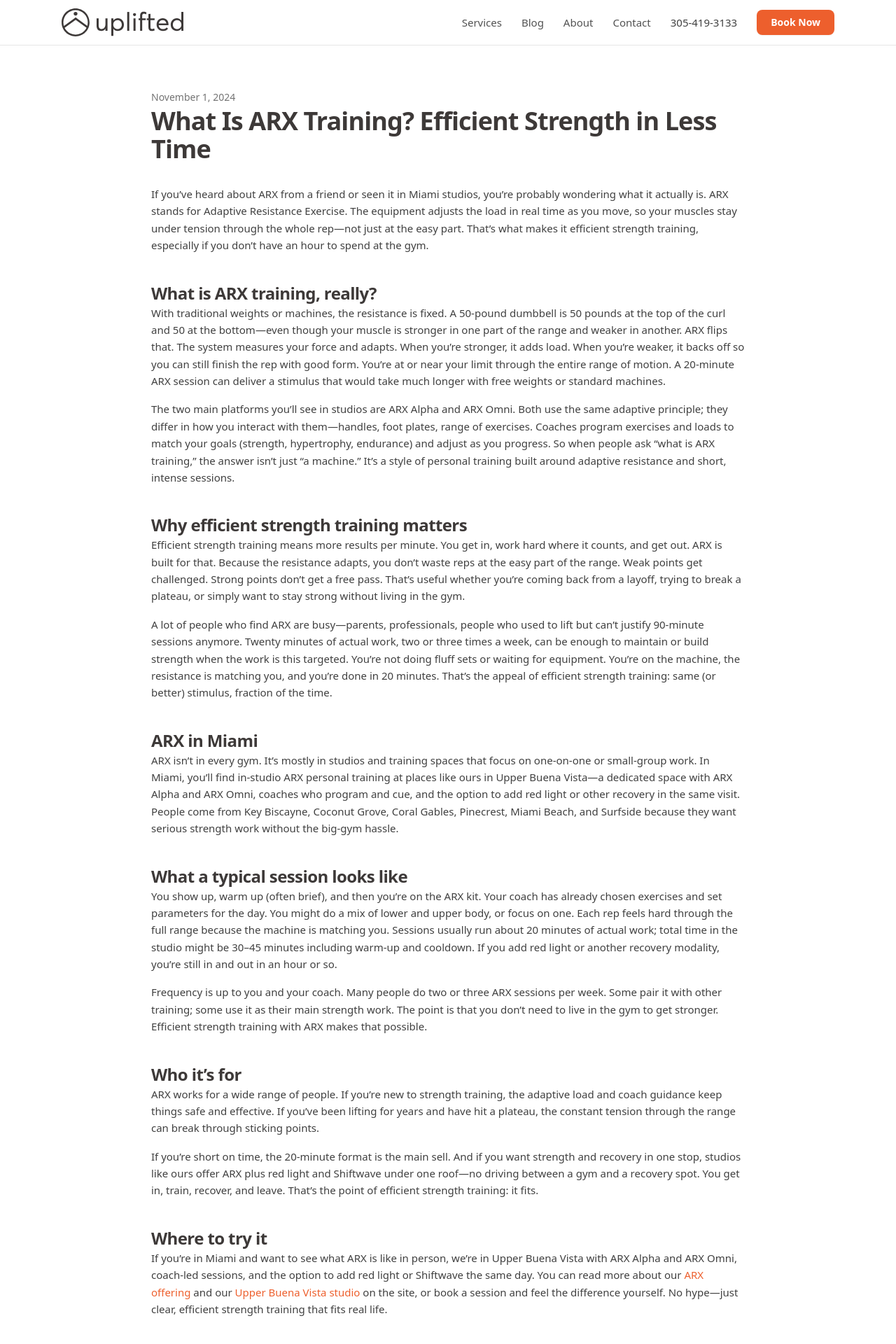
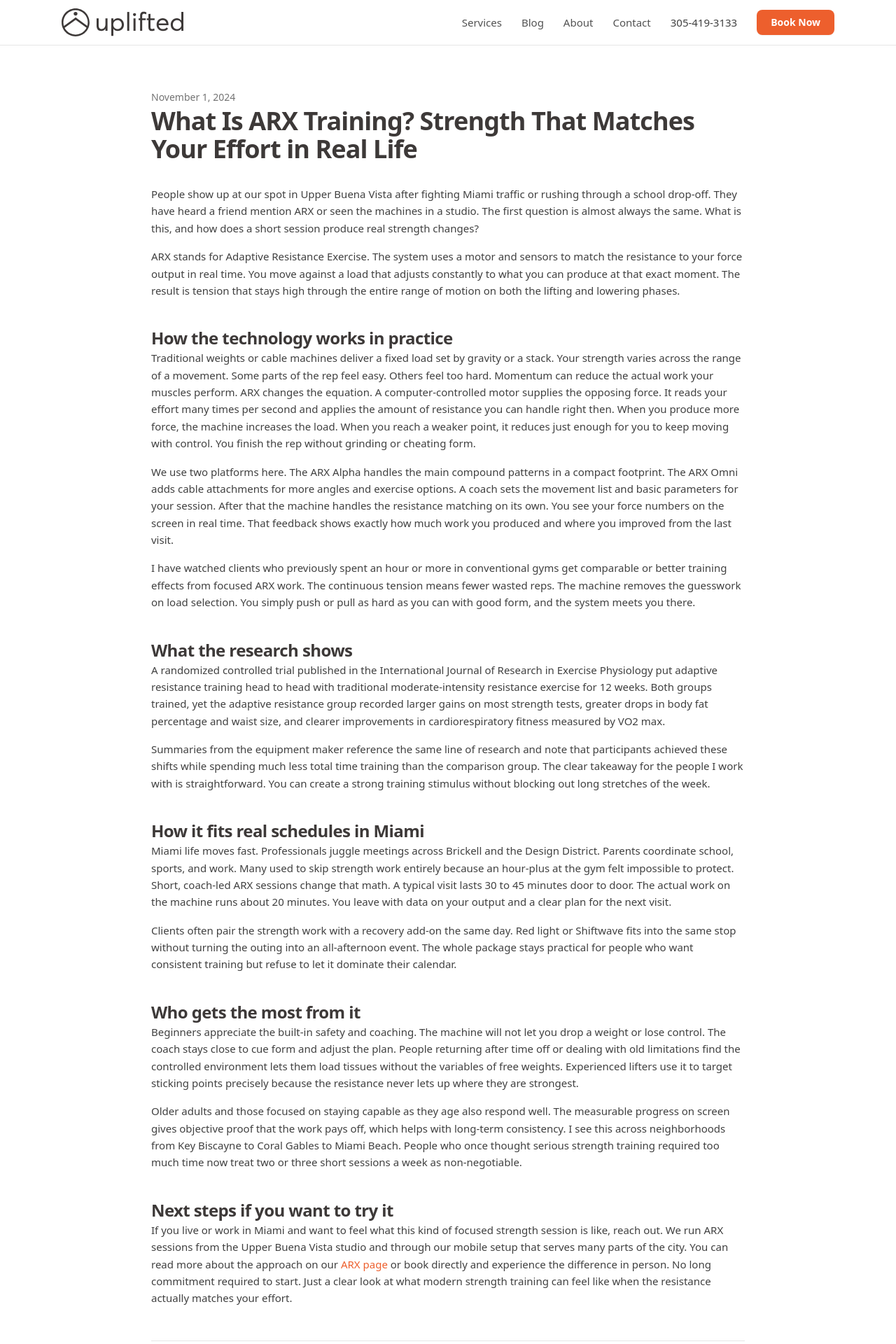
Before and after one commit to upliftedmethod/upliftedmethod-website, a Next.js app: page /blog/what-is-arx-training in a window 1280 px wide. Shown: the top 1920 px of the page at 70% size. Built offline with nearby package versions, Linux system fonts and the light colour scheme.

Commit message:
Rewrite Post #1: What Is ARX Training? Strength That Matches Your Effort in Real Life — practitioner voice, mechanism depth, cited RCT, Miami client context, removed banned language

```diff
--- a/app/blog/_posts/WhatIsARX.tsx
+++ b/app/blog/_posts/WhatIsARX.tsx
@@ -1,58 +1,62 @@
 import Link from "next/link";
 
 /**
- * Post: What Is ARX Training? Efficient Strength in Less Time
+ * Post: What Is ARX Training? Strength That Matches Your Effort in Real Life
  */
 export default function WhatIsARXBody() {
   return (
     <div className="prose-custom">
       <p>
-        If you’ve heard about ARX from a friend or seen it in Miami studios, you’re probably wondering what it actually is. ARX stands for Adaptive Resistance Exercise. The equipment adjusts the load in real time as you move, so your muscles stay under tension through the whole rep—not just at the easy part. That’s what makes it efficient strength training, especially if you don’t have an hour to spend at the gym.
-      </p>
-
-      <h2>What is ARX training, really?</h2>
-      <p>
-        With traditional weights or machines, the resistance is fixed. A 50-pound dumbbell is 50 pounds at the top of the curl and 50 at the bottom—even though your muscle is stronger in one part of the range and weaker in another. ARX flips that. The system measures your force and adapts. When you’re stronger, it adds load. When you’re weaker, it backs off so you can still finish the rep with good form. You’re at or near your limit through the entire range of motion. A 20-minute ARX session can deliver a stimulus that would take much longer with free weights or standard machines.
+        People show up at our spot in Upper Buena Vista after fighting Miami traffic or rushing through a school drop-off. They have heard a friend mention ARX or seen the machines in a studio. The first question is almost always the same. What is this, and how does a short session produce real strength changes?
       </p>
 
       <p>
-        The two main platforms you’ll see in studios are ARX Alpha and ARX Omni. Both use the same adaptive principle; they differ in how you interact with them—handles, foot plates, range of exercises. Coaches program exercises and loads to match your goals (strength, hypertrophy, endurance) and adjust as you progress. So when people ask “what is ARX training,” the answer isn’t just “a machine.” It’s a style of personal training built around adaptive resistance and short, intense sessions.
+        ARX stands for Adaptive Resistance Exercise. The system uses a motor and sensors to match the resistance to your force output in real time. You move against a load that adjusts constantly to what you can produce at that exact moment. The result is tension that stays high through the entire range of motion on both the lifting and lowering phases.
       </p>
 
-      <h2>Why efficient strength training matters</h2>
+      <h2>How the technology works in practice</h2>
       <p>
-        Efficient strength training means more results per minute. You get in, work hard where it counts, and get out. ARX is built for that. Because the resistance adapts, you don’t waste reps at the easy part of the range. Weak points get challenged. Strong points don’t get a free pass. That’s useful whether you’re coming back from a layoff, trying to break a plateau, or simply want to stay strong without living in the gym.
+        Traditional weights or cable machines deliver a fixed load set by gravity or a stack. Your strength varies across the range of a movement. Some parts of the rep feel easy. Others feel too hard. Momentum can reduce the actual work your muscles perform. ARX changes the equation. A computer-controlled motor supplies the opposing force. It reads your effort many times per second and applies the amount of resistance you can handle right then. When you produce more force, the machine increases the load. When you reach a weaker point, it reduces just enough for you to keep moving with control. You finish the rep without grinding or cheating form.
       </p>
 
       <p>
-        A lot of people who find ARX are busy—parents, professionals, people who used to lift but can’t justify 90-minute sessions anymore. Twenty minutes of actual work, two or three times a week, can be enough to maintain or build strength when the work is this targeted. You’re not doing fluff sets or waiting for equipment. You’re on the machine, the resistance is matching you, and you’re done in 20 minutes. That’s the appeal of efficient strength training: same (or better) stimulus, fraction of the time.
-      </p>
-
-      <h2>ARX in Miami</h2>
-      <p>
-        ARX isn’t in every gym. It’s mostly in studios and training spaces that focus on one-on-one or small-group work. In Miami, you’ll find in-studio ARX personal training at places like ours in Upper Buena Vista—a dedicated space with ARX Alpha and ARX Omni, coaches who program and cue, and the option to add red light or other recovery in the same visit. People come from Key Biscayne, Coconut Grove, Coral Gables, Pinecrest, Miami Beach, and Surfside because they want serious strength work without the big-gym hassle.
-      </p>
-
-      <h2>What a typical session looks like</h2>
-      <p>
-        You show up, warm up (often brief), and then you’re on the ARX kit. Your coach has already chosen exercises and set parameters for the day. You might do a mix of lower and upper body, or focus on one. Each rep feels hard through the full range because the machine is matching you. Sessions usually run about 20 minutes of actual work; total time in the studio might be 30–45 minutes including warm-up and cooldown. If you add red light or another recovery modality, you’re still in and out in an hour or so.
+        We use two platforms here. The ARX Alpha handles the main compound patterns in a compact footprint. The ARX Omni adds cable attachments for more angles and exercise options. A coach sets the movement list and basic parameters for your session. After that the machine handles the resistance matching on its own. You see your force numbers on the screen in real time. That feedback shows exactly how much work you produced and where you improved from the last visit.
       </p>
 
       <p>
-        Frequency is up to you and your coach. Many people do two or three ARX sessions per week. Some pair it with other training; some use it as their main strength work. The point is that you don’t need to live in the gym to get stronger. Efficient strength training with ARX makes that possible.
+        I have watched clients who previously spent an hour or more in conventional gyms get comparable or better training effects from focused ARX work. The continuous tension means fewer wasted reps. The machine removes the guesswork on load selection. You simply push or pull as hard as you can with good form, and the system meets you there.
       </p>
 
-      <h2>Who it’s for</h2>
+      <h2>What the research shows</h2>
       <p>
-        ARX works for a wide range of people. If you’re new to strength training, the adaptive load and coach guidance keep things safe and effective. If you’ve been lifting for years and have hit a plateau, the constant tension through the range can break through sticking points.
-      </p>
-      <p>
-        If you’re short on time, the 20-minute format is the main sell. And if you want strength and recovery in one stop, studios like ours offer ARX plus red light and Shiftwave under one roof—no driving between a gym and a recovery spot. You get in, train, recover, and leave. That’s the point of efficient strength training: it fits.
+        A randomized controlled trial published in the International Journal of Research in Exercise Physiology put adaptive resistance training head to head with traditional moderate-intensity resistance exercise for 12 weeks. Both groups trained, yet the adaptive resistance group recorded larger gains on most strength tests, greater drops in body fat percentage and waist size, and clearer improvements in cardiorespiratory fitness measured by VO2 max.
       </p>
 
-      <h2>Where to try it</h2>
       <p>
-        If you’re in Miami and want to see what ARX is like in person, we’re in Upper Buena Vista with ARX Alpha and ARX Omni, coach-led sessions, and the option to add red light or Shiftwave the same day. You can read more about our <Link href="/arx" className="font-medium text-primary hover:underline">ARX offering</Link> and our <Link href="/locations/fl/miami/upper-buena-vista" className="font-medium text-primary hover:underline">Upper Buena Vista studio</Link> on the site, or book a session and feel the difference yourself. No hype—just clear, efficient strength training that fits real life.
+        Summaries from the equipment maker reference the same line of research and note that participants achieved these shifts while spending much less total time training than the comparison group. The clear takeaway for the people I work with is straightforward. You can create a strong training stimulus without blocking out long stretches of the week.
+      </p>
+
+      <h2>How it fits real schedules in Miami</h2>
+      <p>
+        Miami life moves fast. Professionals juggle meetings across Brickell and the Design District. Parents coordinate school, sports, and work. Many used to skip strength work entirely because an hour-plus at the gym felt impossible to protect. Short, coach-led ARX sessions change that math. A typical visit lasts 30 to 45 minutes door to door. The actual work on the machine runs about 20 minutes. You leave with data on your output and a clear plan for the next visit.
+      </p>
+
+      <p>
+        Clients often pair the strength work with a recovery add-on the same day. Red light or Shiftwave fits into the same stop without turning the outing into an all-afternoon event. The whole package stays practical for people who want consistent training but refuse to let it dominate their calendar.
+      </p>
+
+      <h2>Who gets the most from it</h2>
+      <p>
+        Beginners appreciate the built-in safety and coaching. The machine will not let you drop a weight or lose control. The coach stays close to cue form and adjust the plan. People returning after time off or dealing with old limitations find the controlled environment lets them load tissues without the variables of free weights. Experienced lifters use it to target sticking points precisely because the resistance never lets up where they are strongest.
+      </p>
+
+      <p>
+        Older adults and those focused on staying capable as they age also respond well. The measurable progress on screen gives objective proof that the work pays off, which helps with long-term consistency. I see this across neighborhoods from Key Biscayne to Coral Gables to Miami Beach. People who once thought serious strength training required too much time now treat two or three short sessions a week as non-negotiable.
+      </p>
+
+      <h2>Next steps if you want to try it</h2>
+      <p>
+        If you live or work in Miami and want to feel what this kind of focused strength session is like, reach out. We run ARX sessions from the Upper Buena Vista studio and through our mobile setup that serves many parts of the city. You can read more about the approach on our <Link href="/arx" className="font-medium text-primary hover:underline">ARX page</Link> or book directly and experience the difference in person. No long commitment required to start. Just a clear look at what modern strength training can feel like when the resistance actually matches your effort.
       </p>
     </div>
   );
--- a/app/blog/posts.ts
+++ b/app/blog/posts.ts
@@ -13,10 +13,10 @@
 export const posts: PostMeta[] = [
   {
     slug: "what-is-arx-training",
-    title: "What Is ARX Training? Efficient Strength in Less Time",
-    description: "ARX (Adaptive Resistance Exercise) adapts to your movement so every rep counts. What it is, how it works, and why Miami athletes and busy adults use it for efficient strength training.",
+    title: "What Is ARX Training? Strength That Matches Your Effort in Real Life",
+    description: "ARX (Adaptive Resistance Exercise) matches resistance to your force output in real time. What it is, how the machines work, research on results, and why busy adults in Miami use short coach-led sessions.",
     date: "2024-11-01",
-    excerpt: "ARX adapts as you move—so you get serious strength work in about 20 minutes. Here’s what it is, how it works, and why it’s showing up in Miami studios.",
+    excerpt: "ARX adapts resistance to your exact strength output on every rep. Here is how the machines work, what the research shows, and why short sessions fit Miami schedules.",
   },
   {
     slug: "red-light-therapy-benefits-recovery",
```
